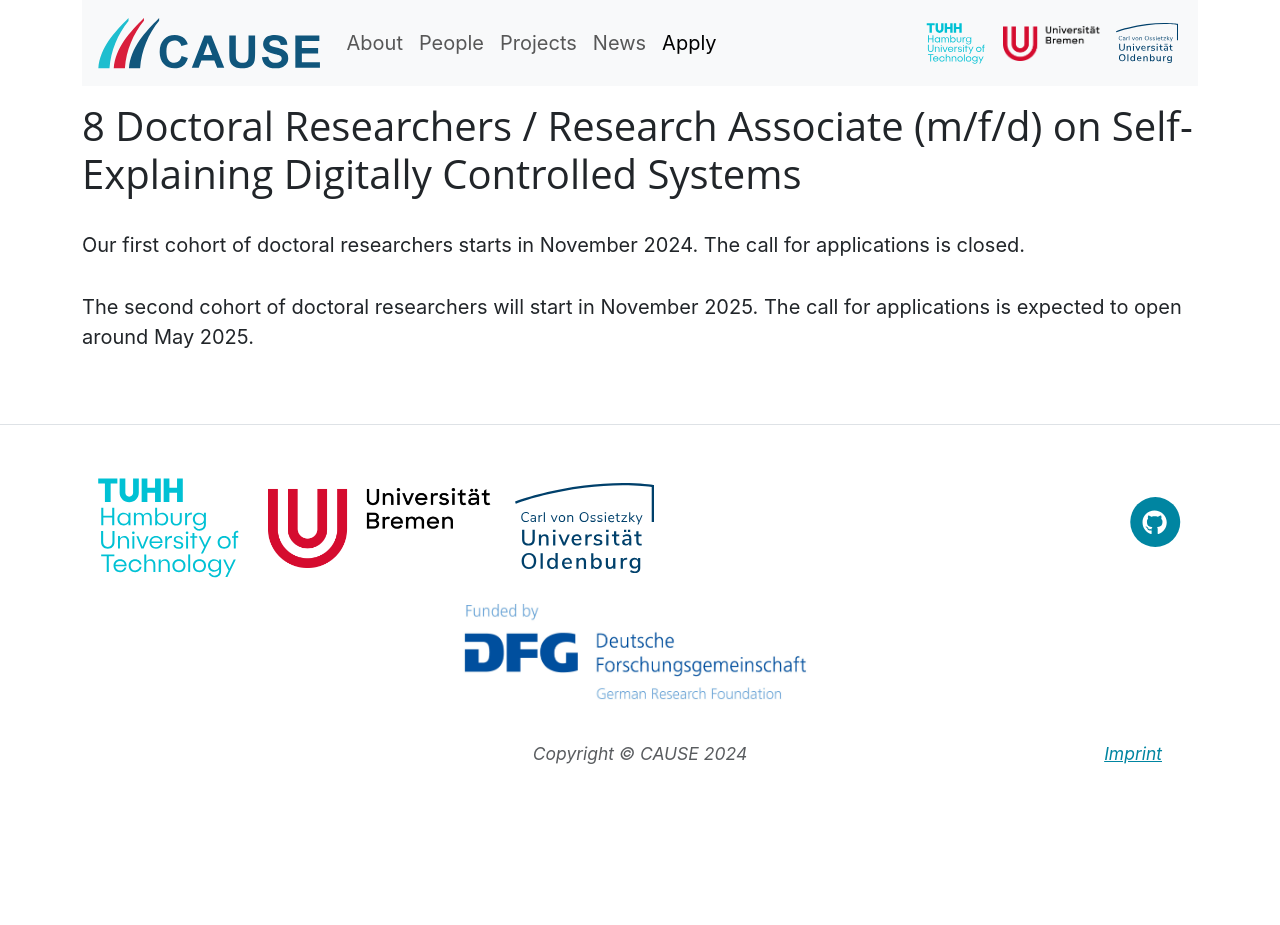
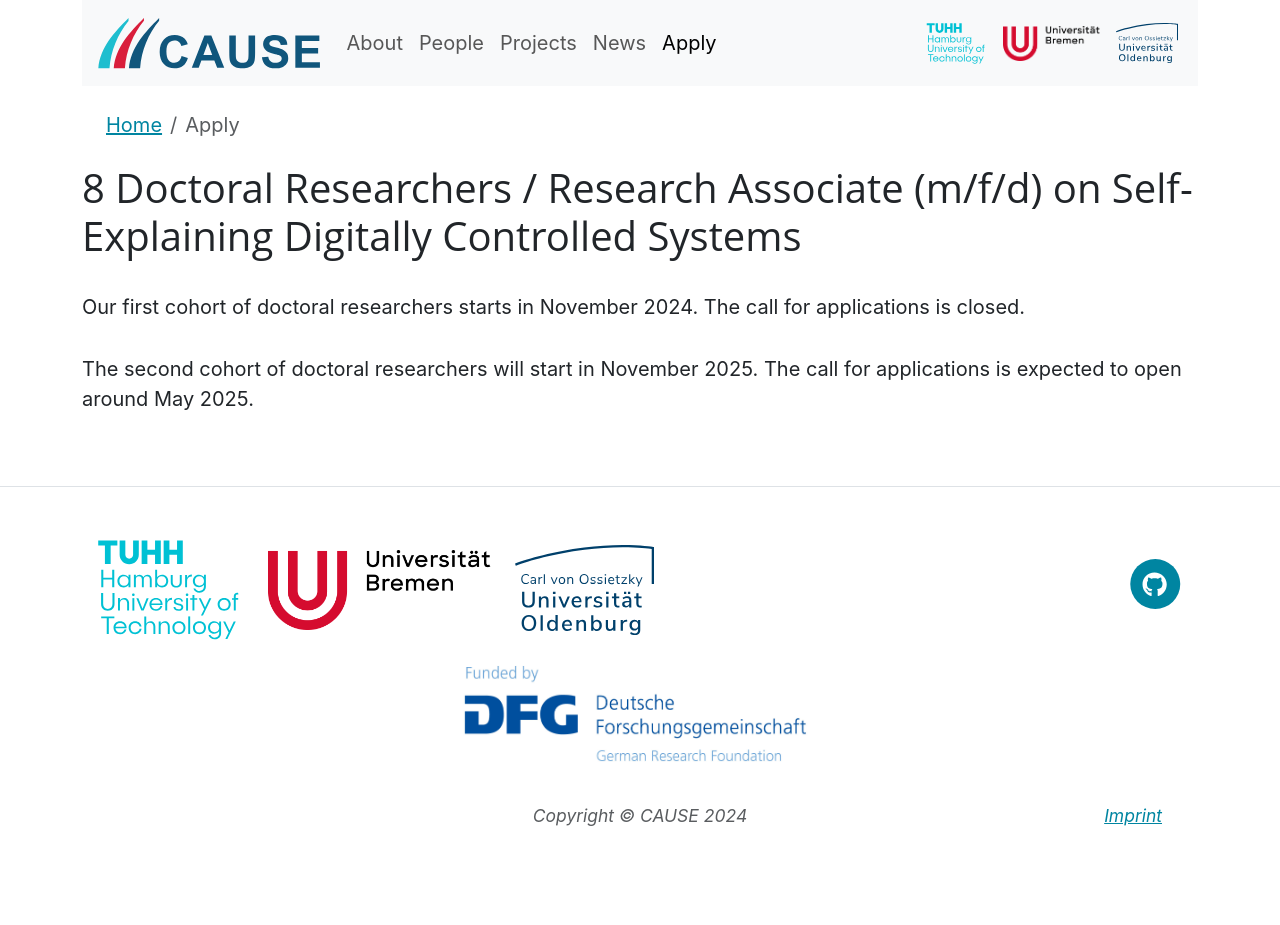
Before and after one commit to rtg-cause/rtg-cause.github.io, a Jekyll site: the page built from apply.md, in a window 1280 px wide. Built offline with Jekyll 4.4.1, drawn with Linux system fonts in a browser that asks for light colours; nearby versions of some CDN libraries; before the commit the page ends 900 px from its top, so only the background shows below that.

Commit message:
Added a breadcrumb to all the pages for easier navigation.

```diff
--- /dev/null
+++ b/_includes/breadcrumb.html
@@ -0,0 +1,8 @@
+<div class="container py-2">
+    <nav aria-label="breadcrumb">
+      <ol class="breadcrumb">
+        <li class="breadcrumb-item"><a href="/">Home</a></li>
+        <li class="breadcrumb-item active" aria-current="page">{{ include.current_page }}</li>
+      </ol>
+    </nav>
+</div>
--- a/about.html
+++ b/about.html
@@ -2,6 +2,10 @@
 layout: default
 title: About
 ---
+
+<div class="container">
+  {% include breadcrumb.html current_page=page.title %}
+</div>
 
 <div class="main">
     <div class="container px-4 px-lg-5">
--- a/apply.md
+++ b/apply.md
@@ -1,6 +1,10 @@
 ---
 title: Apply
 ---
+
+<div class="container">
+  {% include breadcrumb.html current_page=page.title %}
+</div>
 
 # 8 Doctoral Researchers / Research Associate (m/f/d) on Self-Explaining Digitally Controlled Systems
 
--- a/news.html
+++ b/news.html
@@ -1,6 +1,10 @@
 ---
 title: News
 ---
+
+<div class="container">
+  {% include breadcrumb.html current_page=page.title %}
+</div>
 
 <div class="row m-3 g-3">
 
--- a/people.html
+++ b/people.html
@@ -1,6 +1,10 @@
 ---
 title: People
 ---
+
+<div class="container">
+  {% include breadcrumb.html current_page=page.title %}
+</div>
 
 <h1 class="display-3 text-center pb-3">Supervisors</h1>
 <div class="grid m-3 g-3">
--- a/projects.html
+++ b/projects.html
@@ -1,6 +1,10 @@
 ---
 title: Projects
 ---
+
+<div class="container">
+  {% include breadcrumb.html current_page=page.title %}
+</div>
 
 <div class="row mx-3 g-3">
 
```
